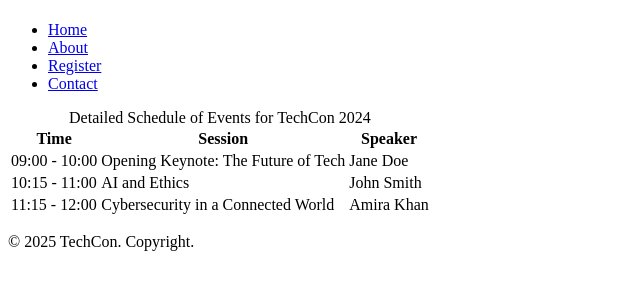
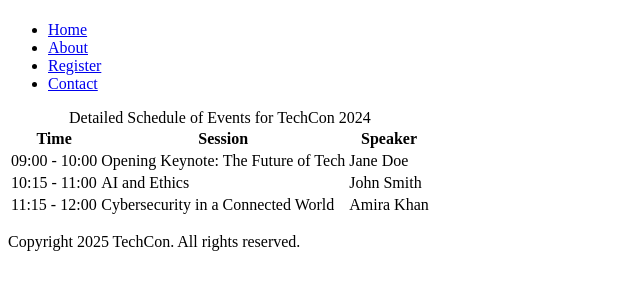
Before and after one commit to WillamMuoki/TechCon_HTML, a plain HTML site: page techcon_website/schedule.html in a window 1280 px wide. Shown: the part 59-348 px from the top of the page, without its empty margins (0-640 px from the left). Drawn offline with Linux system fonts and the light colour scheme.

Commit message:
Fix footer: add explicit Copyright line

```diff
--- a/techcon_website/schedule.html
+++ b/techcon_website/schedule.html
@@ -51,8 +51,9 @@
   </main>
 
   <!-- Footer -->
-  <footer>
-    <p>&copy; 2025 TechCon. Copyright.</p>
-  </footer>
+   <footer>
+  <p>Copyright 2025 TechCon. All rights reserved.</p>
+</footer>
+
 </body>
 </html>
```
